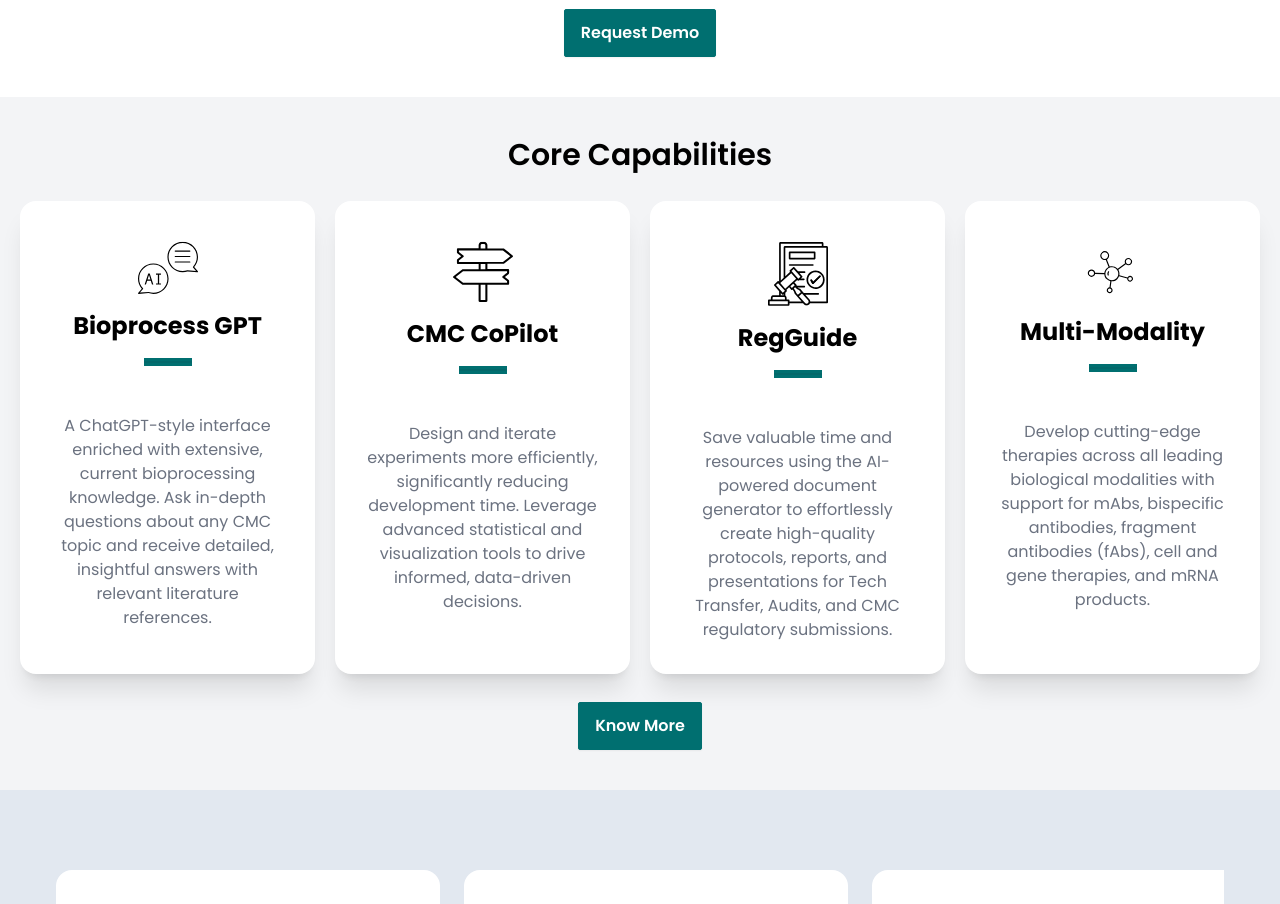
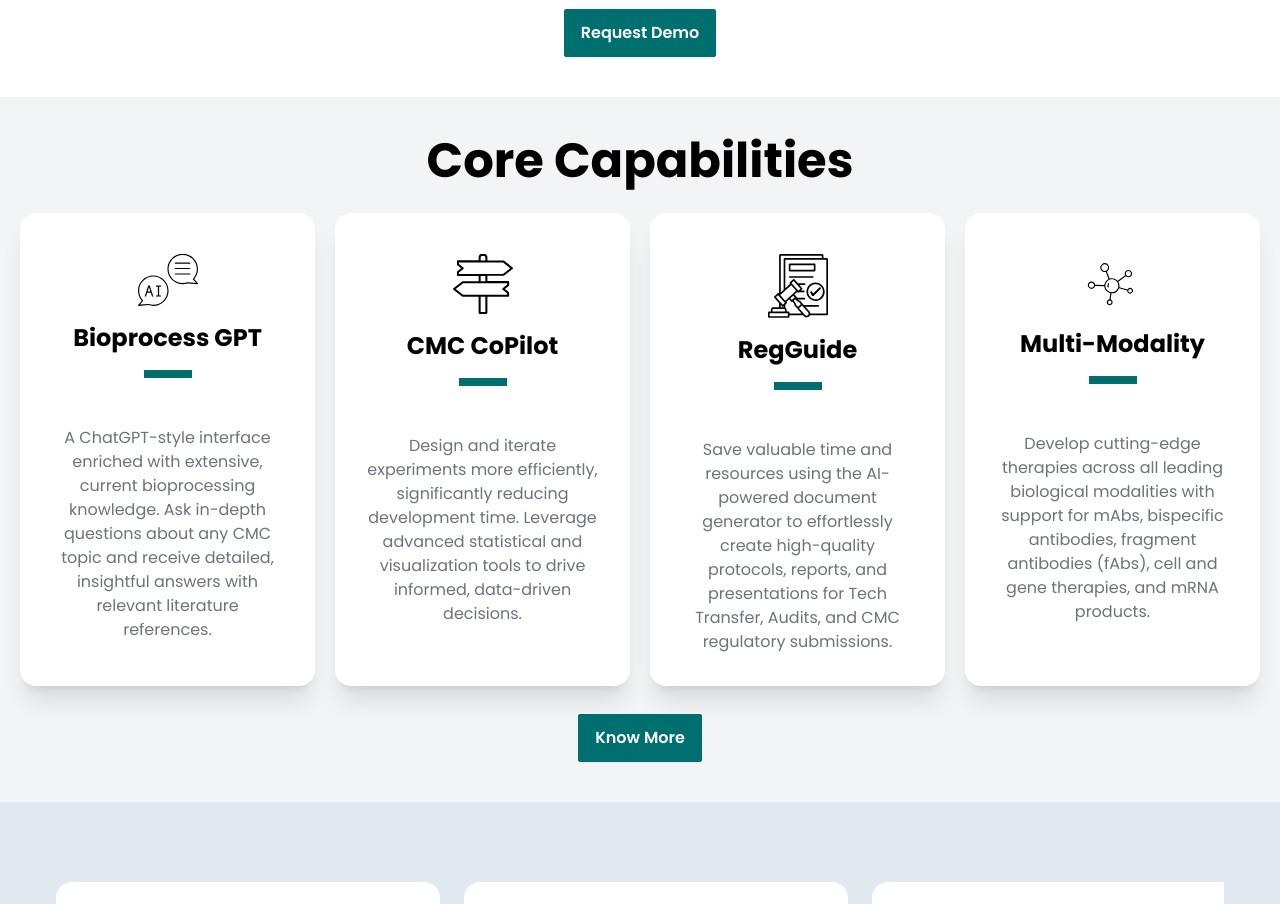
Before and after one commit to akshay-zee93/bioprocessAI, a Next.js app: page / in a window 1280 px wide. Shown: the part 1420-2324 px from the top of the page. Built offline with nearby package versions, Linux system fonts and the light colour scheme; a web font is replaced by a local one.

Commit message:
capabilities section added

```diff
--- a/app/Component/CoreCapabilities.jsx
+++ b/app/Component/CoreCapabilities.jsx
@@ -6,7 +6,7 @@
 const CoreCapabilities = () => {
   return (
     <section className="flex flex-col gap-7">
-      <h2 className="text-black text-xl lg:text-3xl font-semibold  text-center">
+      <h2 className="text-black text-2xl lg:text-5xl font-bold  text-center">
         Core Capabilities
       </h2>
       <ul className="flex flex-col lg:flex-row gap-5 w-full">
```
